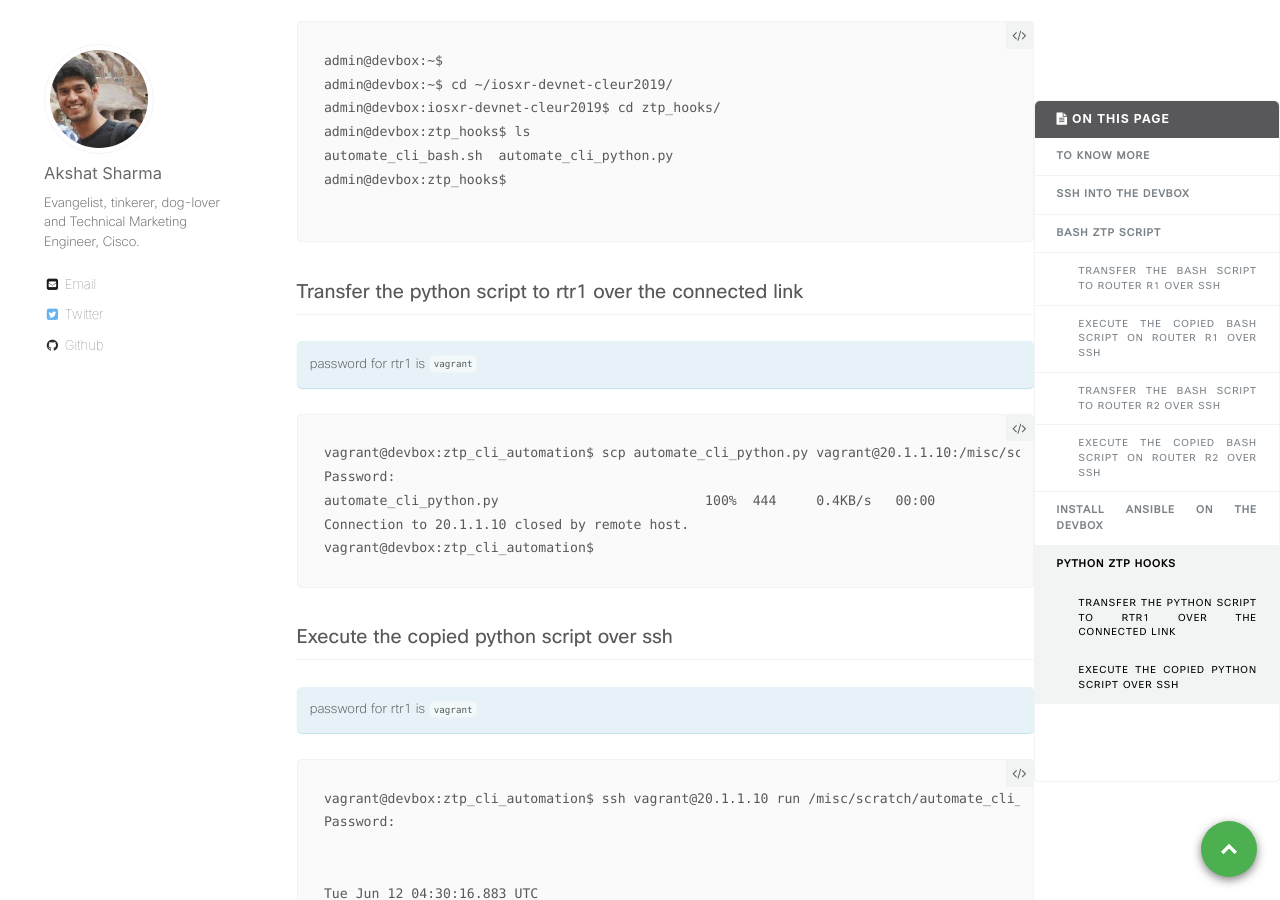
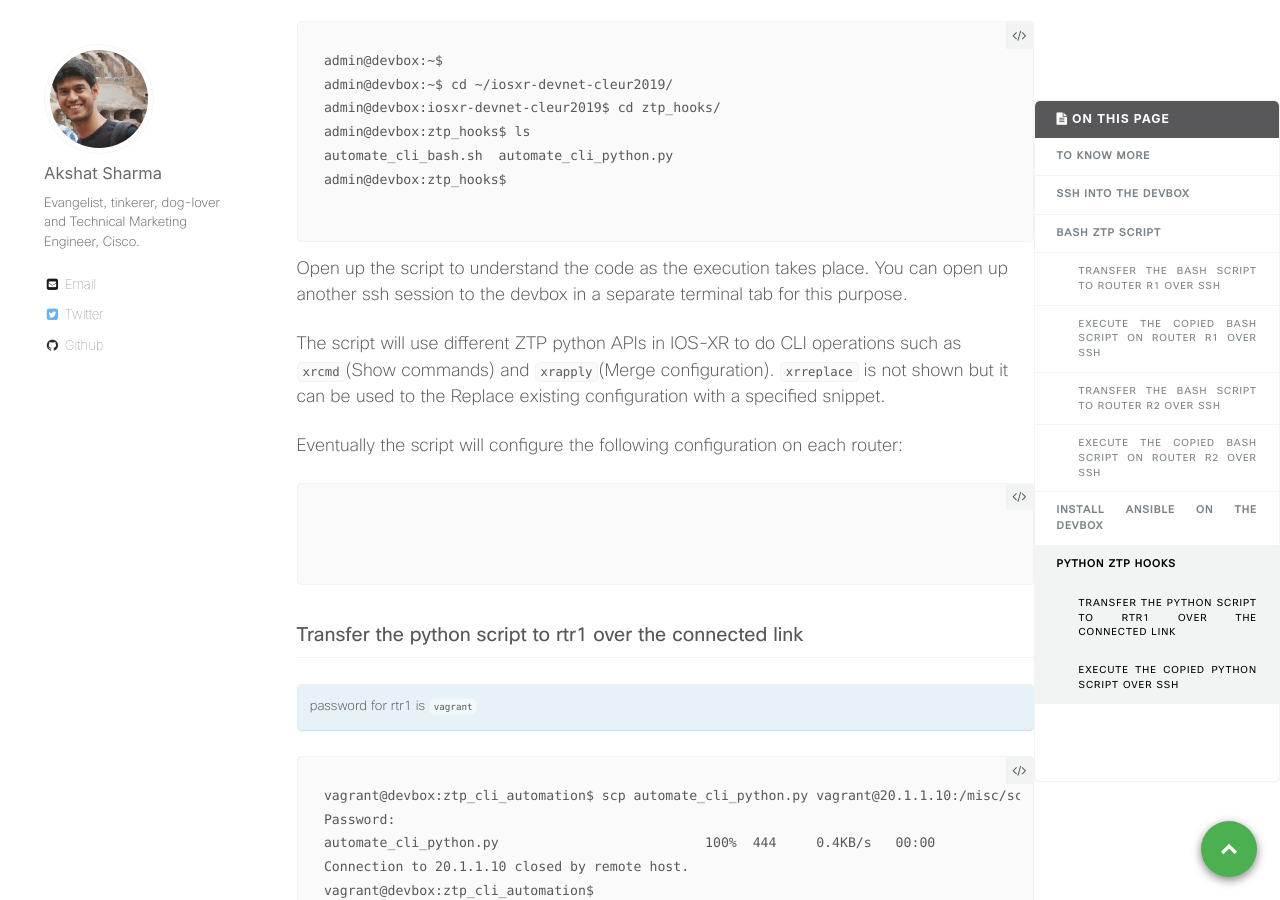
Before and after one commit to nanog75/hackathon, a Jekyll site: the page built from _wkinstructions/2018-06-12-step-1-ios-xr-ztp-bash-and-python-hooks.md, in a window 1280 px wide and 900 px high, scrolled down 8776 px. Built offline with Jekyll 4.4.1, drawn with Linux system fonts in a browser that asks for light colours; comment, search, counter and statistics services are not loaded.

Commit message:
Update 2018-06-12-step-1-ios-xr-ztp-bash-and-python-hooks.md

````diff
--- a/_wkinstructions/2018-06-12-step-1-ios-xr-ztp-bash-and-python-hooks.md
+++ b/_wkinstructions/2018-06-12-step-1-ios-xr-ztp-bash-and-python-hooks.md
@@ -376,6 +376,19 @@ admin@devbox:ztp_hooks$
 
 ```
 
+Open up the script to understand the code as the execution takes place. You can open up another ssh session to the devbox in a separate terminal tab for this purpose.
+
+The script will use different ZTP python APIs in IOS-XR to do CLI operations such as `xrcmd`(Show commands) and `xrapply`(Merge configuration). `xrreplace` is not shown but it can be used to the Replace existing configuration with a specified snippet.
+
+Eventually the script will configure the following configuration on each router:
+
+```
+
+
+```
+
+
+
 
 ### Transfer the python script to rtr1 over the connected link
 
````
